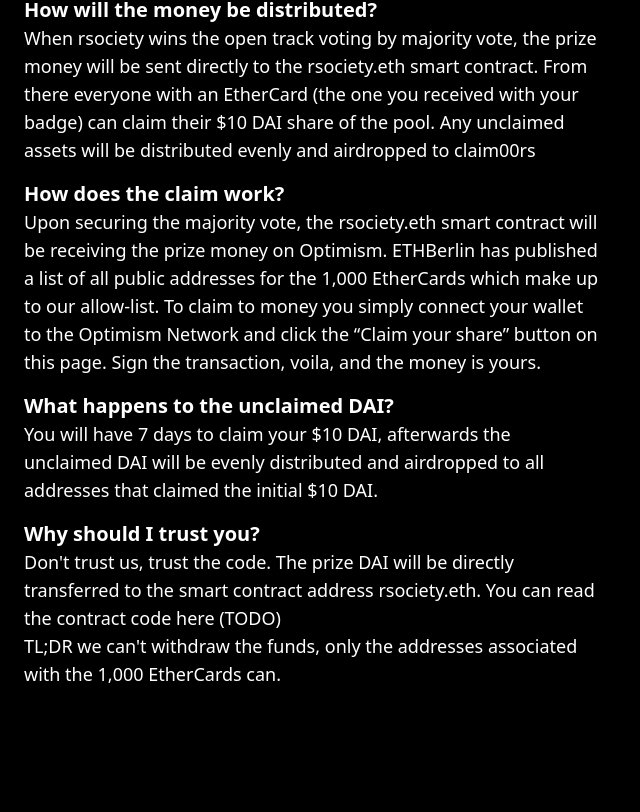
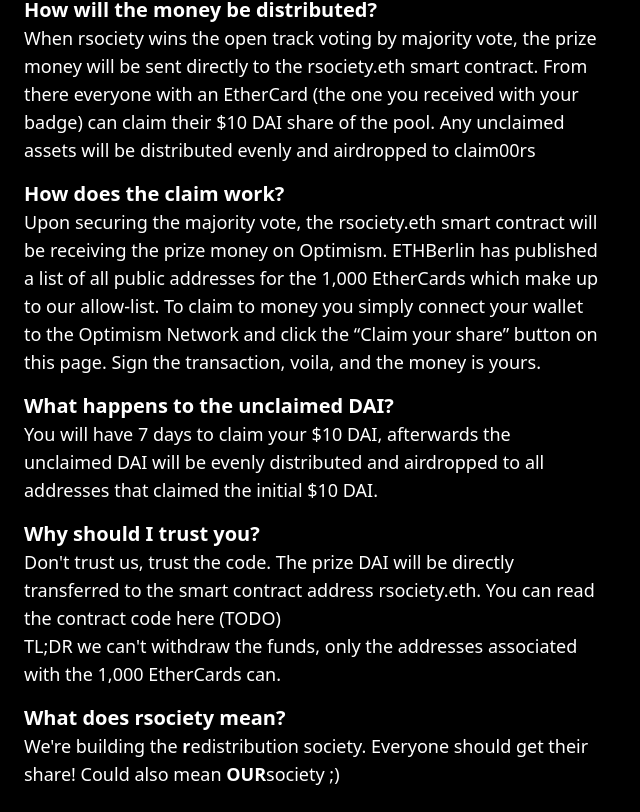
Before and after one commit to maggo/rsociety, a React (Create React App) app: page / in a window 1280 px wide. Shown: the part 1044-1856 px from the top of the page, without its empty margins (0-640 px from the left). Before the commit the page ends 1756 px from the top, so only its background shows below. Built offline with nearby package versions, Linux system fonts and the light colour scheme.

Commit message:
Add rsociety explainer

```diff
--- a/src/App.tsx
+++ b/src/App.tsx
@@ -108,6 +108,14 @@
             associated with the 1,000 EtherCards can.
           </p>
         </div>
+        <div>
+          <h2 className="font-bold text-xl">What does rsociety mean?</h2>
+          <p>
+            We're building the <strong>r</strong>edistribution society. Everyone
+            should get their share! Could also mean <strong>OUR</strong>society
+            ;)
+          </p>
+        </div>
       </div>
     </div>
   );
```
